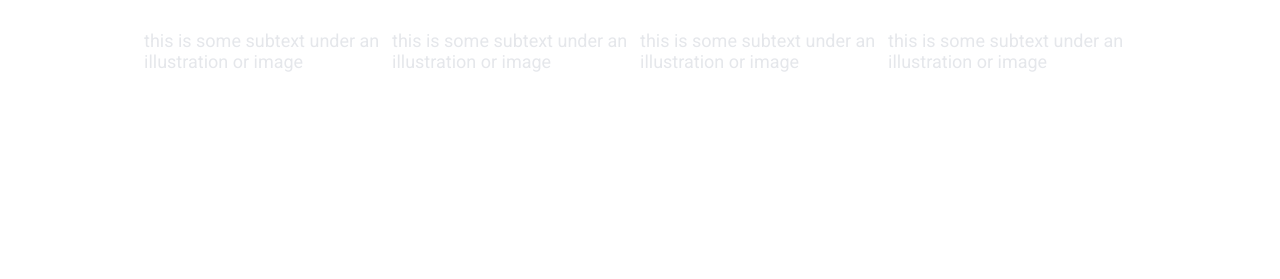
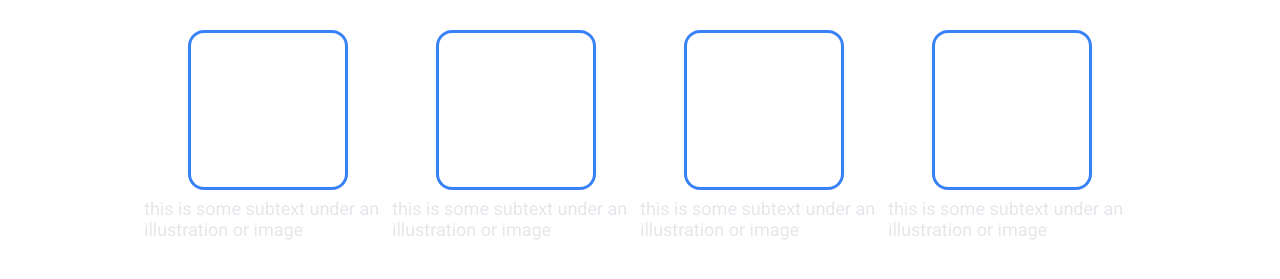
Before and after one commit to mjr141/landing-page, a plain HTML site: page index.html in a window 1280 px wide. Shown: the part 525-804 px from the top of the page. Drawn offline with Linux system fonts and the light colour scheme.

Commit message:
style info placeholder image boxes

```diff
--- a/styles.css
+++ b/styles.css
@@ -88,3 +88,13 @@ button {
   padding: 0 144px 64px;
   /* gap: 16px; */
 }
+
+.info-image {
+  box-sizing: border-box;
+  width: 160px;
+  height: 160px;
+  border-color: #3882f6;
+  border-radius: 16px;
+  border-style: solid;
+  margin: 0 auto 8px;
+}
```
